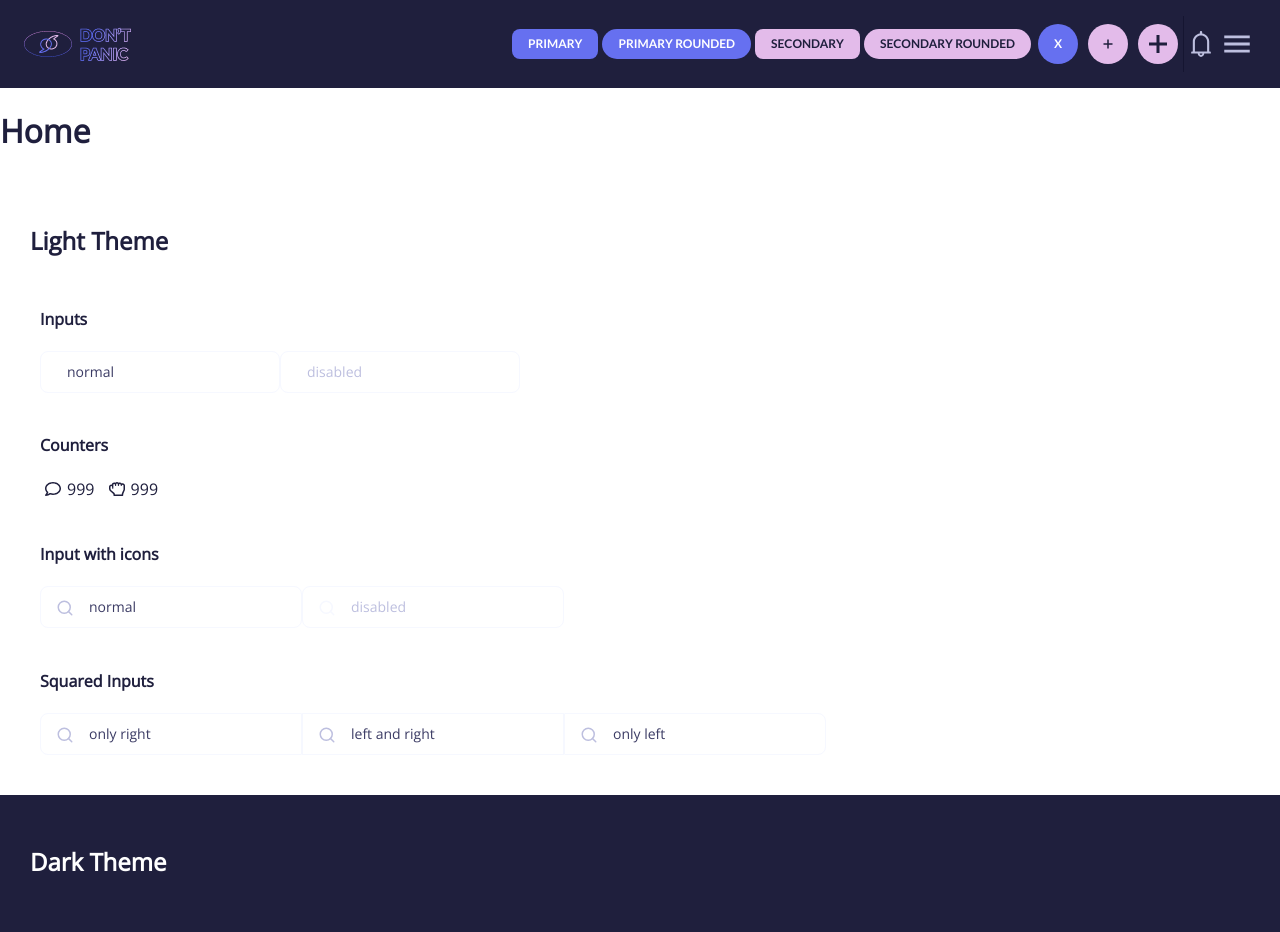
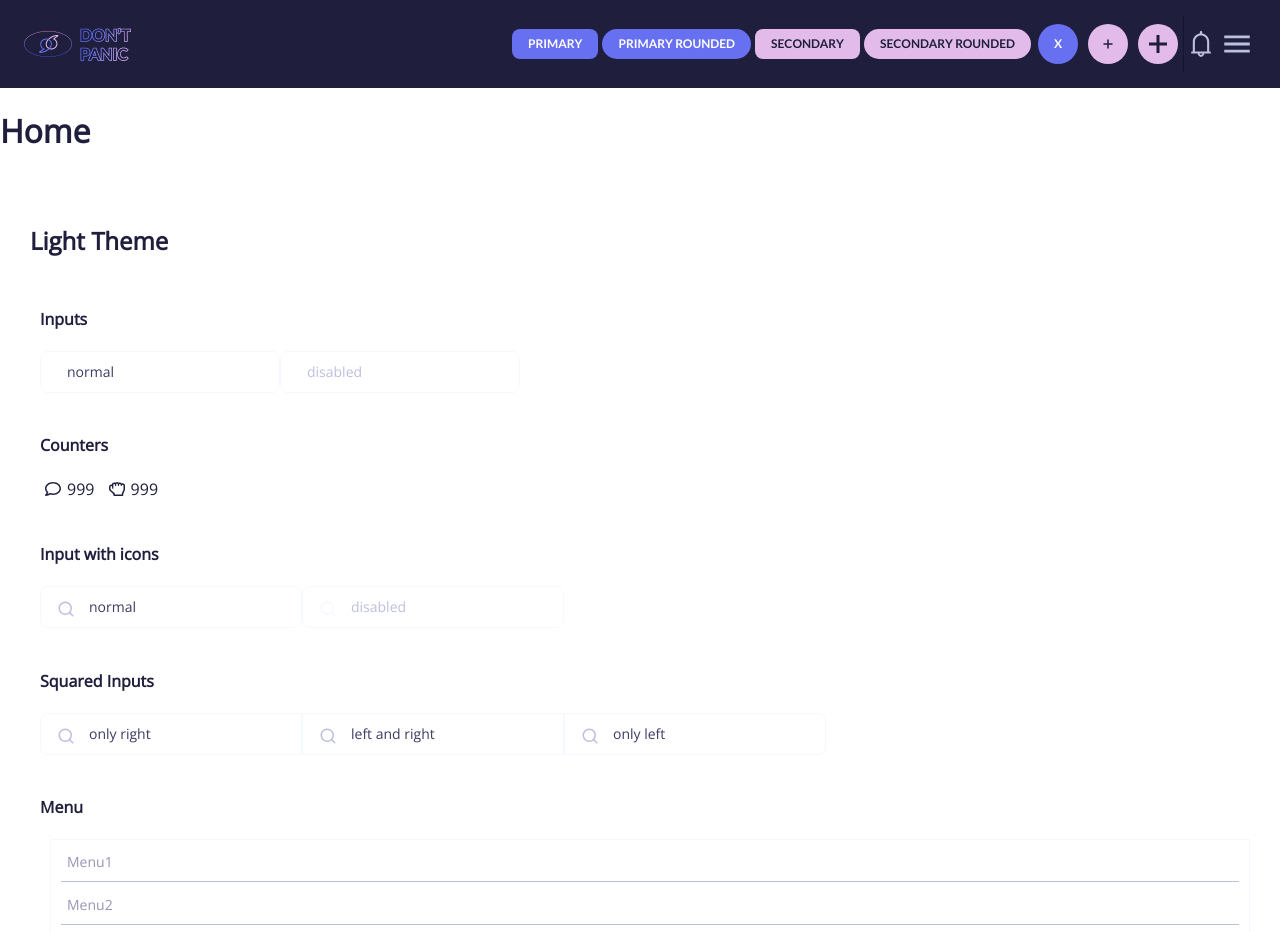
Before and after one commit to ByYuto/GuideToTheGalaxyFrontend, a React (Create React App) app: page / in a window 1280 px wide. Shown: the top 932 px of the page. Built offline with nearby package versions, Linux system fonts and the light colour scheme; a web font is replaced by a local one.

Commit message:
- Added more styled components

```diff
--- a/src/components/UI/Input.js
+++ b/src/components/UI/Input.js
@@ -1,19 +1,66 @@
-import React, { useRef, useState } from 'react';
+import React, { useRef, useState, useEffect } from 'react';
 import styled, { css } from 'styled-components';
 import PropTypes from 'prop-types';
 import Button from './Button';
 import { IoIosClose } from 'react-icons/io';
+import Menu from './Menu';
+import MenuOption from './MenuOption';
+
 const StyledInputContainer = styled.div`
   display: inline-block;
   position: relative;
 
+  ${Menu} {
+    position: absolute;
+    top: calc(100% - 1px);
+    left: ${props => props.Icon ? 32 : 10}px;
+    right: 0;
+    z-index: 100;
+  }
+}`
+
+
+const ClearButton = styled(Button)`
+  display: none;
+  position: absolute;
+  right: 0;
+  top: 5px;
+  font-size: 30px;
+  color: ${props => props.theme.baseColors.middle};
+
+  ${props => (props.show && !props.disabled) ? css`
+    display: block;
     input {
+      border: 1px solid ${props => props.theme.accentColors.primary.color};
+    }
+    &:hover{
+      color: ${props => props.theme.isDark ? props.theme.baseColors.light : props.theme.baseColors.dark};
+    }
+  ` : null}
+`;
+
+const StyledInput = styled.div`
   all: unset;
+  display: inline-flex;
+  justify-content: center;
+  align-items: center;
+  position: relative;
+  height: 40px;
+  overflow: hidden;
 
-    font-family: 'Open Sans';
   border: 1px solid ${props => props.theme.isDark ? "transparent" : props.theme.baseColors.light};
   color: ${props => props.theme.isDark ? props.theme.baseColors.light : props.theme.baseColors.dark};
   border-radius: 8px;
+
+  ${props => props.optionsOpened ? css`
+    border-bottom-right-radius: 1000;
+    border-color: red;
+  ` : null}
+  ${props => props.focused && !props.disabled ? css`
+    border: 1px solid ${props => props.theme.accentColors.primary.color};
+    box-shadow: 0px 0px 12px rgba(97, 124, 255, 0.1);
+  ` : null}
+
   ${ props => props.squaredRight ? css`
        border-top-right-radius: 0px;
        border-bottom-right-radius: 0px;
@@ -22,15 +69,19 @@ const StyledInputContainer = styled.div`
        border-top-left-radius: 0px;
        border-bottom-left-radius: 0px;
     ` : null}
+
+  input {
+    all: unset;
+
+    font-family: 'Open Sans';
+
+
     font-size: 14px;
     line-height: 22px;
     padding: 9px 35px 9px ${props => props.Icon ? 48 : 26}px;
     background: ${props => props.theme.isDark ? props.theme.baseColors.darker : "white"};
 
-    ${props => props.focused ? css`
-      border: 1px solid ${props => props.theme.accentColors.primary.color};
-      box-shadow: 0px 0px 12px rgba(97, 124, 255, 0.1);
-    ` : null}
+
 
     &::placeholder {
       color: ${props => props.theme.isDark ? props.theme.baseColors.middleLight : props.theme.baseColors.darkMiddle};
@@ -50,15 +101,6 @@ const StyledInputContainer = styled.div`
     : (props.disabled ? props.theme.baseColors.light : props.theme.baseColors.middleLight)};
   }
 
-  .clear {
-    display: none;
-    position: absolute;
-    right: 0;
-    top: 5px;
-    font-size: 30px;
-    color: ${props => props.theme.baseColors.middle};
-  }
-
   ${props => props.disabled ? css`
     input {
       color: ${props => props.theme.isDark ? props.theme.baseColors.darkMiddle : props.theme.baseColors.middleLight};
@@ -69,7 +111,7 @@ const StyledInputContainer = styled.div`
     }` : null}
 
   ${props => {
-    return (props.showClearButton && !props.disabled) ? css`
+    return (props.show && !props.disabled) ? css`
     .clear {
       display: block;
       input {
@@ -83,36 +125,82 @@ const StyledInputContainer = styled.div`
   }}
 `
 
+const autoCloseTime = 50;
 const Input = ({ children, value, onChange, onClear, disabled, Icon, squaredRight, squaredLeft, autoCompleteOptions, ...props }) => {
   const inputRef = useRef(null);
+
+  const [focusedCount, setFocusedCount] = useState(0);
+  const [focused, setFocused] = useState(false);
+  const [optionsOpened, setOptionsOpened] = useState(false);
+
+  useEffect(() => {
+    console.log("Setting Timer")
+    let timeout = setTimeout(() => {
+      console.log("Focused", focused);
+      if (!focused) {
+        setOptionsOpened(false);
+      }
+    }, autoCloseTime);
+
+    return () => { console.log("Cancelando timer"); clearTimeout(timeout) };
+  }, [focused]);
+
+  const onFocus = (e) => {
+    console.log("Focus", e.target);
+    setFocused(true);
+  }
+  const onBlur = (e) => {
+    console.log("Blur", e.target);
+    setFocused(false);
+    setFocusedCount(0);
+  };
+
   const onInputChange = (e) => {
     const value = e.target.value;
+    if (value.length >= 3) {
+      setOptionsOpened(true);
+    }
     onChange && onChange(value);
   }
   const onClearClick = (e) => {
     onChange && onChange("");
     inputRef.current.focus();
     onClear && onClear();
+    setOptionsOpened(false);
+  }
+  const onOptionClick = (label) => {
+    console.log("hizo click en la opción", label);
+    onChange(label);
+    setOptionsOpened(false);
   }
 
-  const [focused, setFocused] = useState(false);
-  const onFocus = (e) => { console.log("Set focus", e); setFocused(true); }
-  const onBlur = (e) => { console.log("lost focus", e); setFocused(false); }
+  const onInputClick = () => {
+    if (focusedCount > 1) {
+      setOptionsOpened(true);
+    }
+    setFocusedCount(focusedCount + 1);
+  }
 
-  return <StyledInputContainer showClearButton={!!value.trim()} disabled={disabled} Icon={Icon} onFocus={onFocus} onBlur={onBlur} squaredRight={squaredRight} squaredLeft={squaredLeft} focused={focused}>
+  return <StyledInputContainer onFocus={onFocus} onBlur={onBlur} focused={focused} onClick={onInputClick} optionsOpened={optionsOpened} Icon={Icon}>
+    <StyledInput tabIndex={-1} disabled={disabled} Icon={Icon} squaredRight={squaredRight} squaredLeft={squaredLeft} focused={focused} optionsOpened={optionsOpened}>
+      <div>
         {Icon ? <Icon className="icon" /> : null}
+      </div>
       <input ref={inputRef} {...props} value={value} disabled={disabled} onChange={onInputChange} />
-    <Button className="clear" icon transparent onClick={onClearClick} ><IoIosClose /></Button>
-    {/*autoCompleteOptions ?
       <div>
-        HOLA MUNDO
+        { /* <Button className="clear" icon transparent onClick={onClearClick} ><IoIosClose /></Button> */}
+        <ClearButton icon transparent onClick={onClearClick} show={!!value.trim()}><IoIosClose /></ClearButton>
       </div>
+    </StyledInput >
+    {autoCompleteOptions && optionsOpened ?
+      <Menu>
+        {autoCompleteOptions.map((option, key) =>
+          <MenuOption label={option.label} key={key} onClick={onOptionClick} />
+        )}
+      </Menu>
       : null
-    */}
-    <div>
-
-    </div>
-  </StyledInputContainer >
+    }
+  </StyledInputContainer>
 }
 
 Input.defaultProps = {
@@ -130,14 +218,13 @@ Input.defaultProps = {
     },
     {
       value: 1,
-      label: "option 1"
+      label: "option 2"
     },
     {
       value: 2,
-      label: "option 1"
+      label: "option 3"
     }
-  ],
-  isLoading: false
+  ]
 };
 
 Input.propTypes = {
@@ -148,7 +235,6 @@ Input.propTypes = {
   Icon: PropTypes.elementType,
   squaredRight: PropTypes.bool,
   squaredLeft: PropTypes.bool,
-
 }
 
 export default Input;
--- /dev/null
+++ b/src/components/UI/Menu.js
@@ -0,0 +1,18 @@
+import styled, { css } from 'styled-components';
+
+const Menu = styled.div`
+  display: flex;
+  flex-direction: column;
+  position: relative;
+  left: ${props => props.Icon ? 32 : 10}px;
+  border: 1px solid ${props => props.theme.isDark ? "transparent" : props.theme.baseColors.light};
+  border-radius: 0px 0px 0px 0px;
+  background: ${props => props.theme.isDark ? props.theme.baseColors.darker : "white"};
+  color: ${props => props.theme.isDark ? props.theme.baseColors.middleLight : props.theme.baseColors.middle};
+
+  ${props => props.bottomRounded ? css`
+    border-radius: 0px 0px 8px 8px;
+  `: null}
+}`
+
+export default Menu;
--- /dev/null
+++ b/src/components/UI/MenuOption.js
@@ -0,0 +1,36 @@
+import React from 'react';
+import styled from 'styled-components';
+
+const StyledMenuOption = styled.a`
+  text-align: left;
+  padding: 12px 16px;
+  font-size: 14px;
+  position: relative;
+
+  &:after{
+    content: '';
+    display: block;
+    position: absolute;
+    border-bottom: 1px solid ${props => props.theme.isDark ? props.theme.baseColors.dark : props.theme.baseColors.middleLight};
+    bottom: 1px;
+    left: 10px;
+    right: 10px;
+  }
+
+  &:hover {
+    color: ${props => props.theme.accentColors.primary.color};
+    background-color: ${props => props.theme.isDark ? props.theme.baseColors.dark : props.theme.baseColors.light};
+  }
+`;
+
+const MenuOption = ({ label, onClick }) => {
+  const _onClick = (e) => {
+    e.preventDefault();
+    onClick && onClick(label);
+  }
+  return <StyledMenuOption tabIndex={0} onClick={_onClick}>
+    {label}
+  </StyledMenuOption>
+}
+
+export default styled(MenuOption)``;
--- a/src/views/Home.js
+++ b/src/views/Home.js
@@ -3,6 +3,8 @@ import Input from "../components/UI/Input";
 import { ThemeProvider } from "styled-components";
 import CommentsCounter from "../components/UI/CommentsCounter";
 import UpvoteCounter from "../components/UI/UpvoteCounter";
+import Menu from "../components/UI/Menu";
+import MenuOption from "../components/UI/MenuOption";
 import { FiSearch } from 'react-icons/fi';
 
 function ComponentsTest({ title }) {
@@ -32,6 +34,17 @@ function ComponentsTest({ title }) {
       <Input type="text" Icon={FiSearch} squaredLeft squaredRight placeholder="left and right" value={texto} onChange={value => setTexto(value)} />
       <Input type="text" Icon={FiSearch} squaredLeft placeholder="only left" value={texto} onChange={value => setTexto(value)} />
     </div>
+
+    <div style={{ padding: "10px" }}>
+      <h4>Menu</h4>
+      <Menu>
+        <MenuOption label={"Menu1"} />
+        <MenuOption label={"Menu2"} />
+        <MenuOption label={"Menu3"} />
+        <MenuOption label={"Menu4"} />
+      </Menu>
+    </div>
+
   </div>
 }
 
```
Lines whose indentation alone changed are shown as unchanged.
